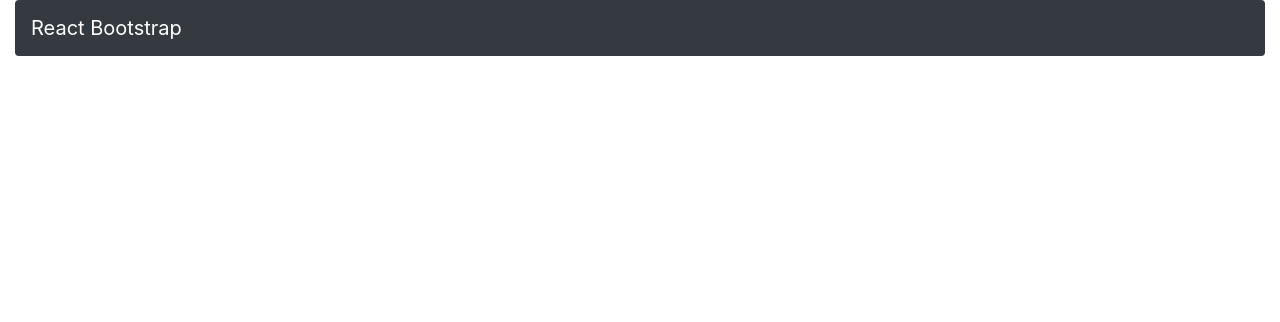
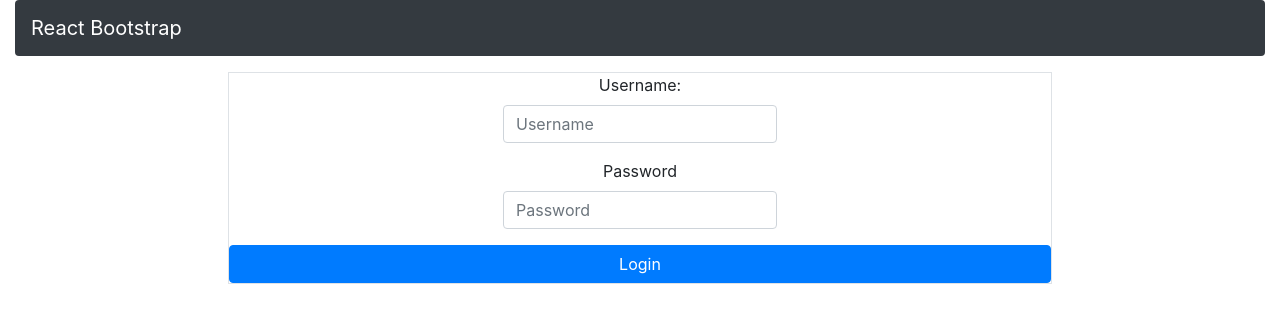
Before and after one commit to Vincent440/passport-mern-mysql, a React (Create React App) app in the folder client/: page /login in a window 1280 px wide. Shown: the top 322 px of the page. Built offline with nearby package versions, Linux system fonts and the light colour scheme; no server answers.

Commit message:
restyled next is input validation and posting login

```diff
--- a/client/src/App.js
+++ b/client/src/App.js
@@ -1,5 +1,5 @@
 import React from "react";
-import { BrowserRouter as Router, Route, Switch } from "react-router-dom";
+import { BrowserRouter as Router, Route, Switch, Redirect } from "react-router-dom";
 import Container from 'react-bootstrap/Container';
 import Login from "./pages/Login";
 import TopNav from "./components/TopNav";
@@ -11,15 +11,10 @@ class App extends React.Component {
     loggedIn:false
   };
 
-  setAppUserStatus = user => {
+  setAppUserStatus = (user) => {
     this.setState({
-        user: user
+      user,loggedIn: true
     });
-  };
-  updateAppLoginState = boolean => {
-      this.setState({
-          loggedIn: boolean
-      });
   };
 
   render() {
@@ -28,8 +23,10 @@ class App extends React.Component {
         <Container fluid>
           <TopNav />
           <Switch>
-            <Route exact path="/" component={Login} />
-            <Route exact path="/welcome" component={Dashboard} />
+          <Route exact path="/" render={() => (
+                this.state.loggedIn ? (<Dashboard />) : (<Redirect updateLogin={()=>this.setAppUserStatus} to="/login" />)
+            )} />
+            <Route exact path="/login" component={Login} />
           </Switch>
         </Container>
       </Router>
--- a/client/src/pages/Login.js
+++ b/client/src/pages/Login.js
@@ -9,7 +9,9 @@ import API from "../utils/API";
 
 class Login extends React.Component {
     state = {
-        redirectToReferrer: false
+        redirectToReferrer: false,
+        username:"",
+        password:""
     }
     componentDidMount() {
         this.checkLoginStatus();
@@ -20,11 +22,22 @@ class Login extends React.Component {
             console.log(res)
         });
     }
+    handleSubmit = (event) => {
+        event.preventDefault();
+        this.postLogin({username:this.state.username,password:this.state.password});
+    }
     postLogin = (userData) => {
+        console.log("Posting Login:"+userData);
         API.postUserLogin(userData).then(res=>{
             console.log(res)
         });
     }
+    handleInputChange = event => {
+        const { name, value } = event.target;
+        this.setState({
+          [name]: value
+        });
+    };
 
     render() {
         // const { redirectToReferrer } = this.state
@@ -34,22 +47,22 @@ class Login extends React.Component {
         // }
 
         return (
-            <Row>
-                <Col>
-                    <Form>
-                        <Form.Row>
+            <Row className="justify-content-center">
+                <Col xs="8">
+                    <Form onSubmit={(e)=>this.handleSubmit(e)} className="text-center border">
+                        <Form.Row className="justify-content-center">
                             <Form.Group controlId="loginUsername">
-                                <Form.Label>Username</Form.Label>
-                                <Form.Control autoComplete="username" type="text" name="username" placeholder="Username" />
+                                <Form.Label>Username: {this.state.username}</Form.Label>
+                                <Form.Control onChange={this.handleInputChange} autoComplete="username" type="text" name="username" placeholder="Username" />
                             </Form.Group>
                         </Form.Row>
-                        <Form.Row>
+                        <Form.Row className="justify-content-center">
                             <Form.Group controlId="loginPassword">
                                 <Form.Label>Password</Form.Label>
-                                <Form.Control autoComplete="current-password" type="password" name="password" placeholder="Password" />
+                                <Form.Control onChange={this.handleInputChange} autoComplete="current-password" type="password" name="password" placeholder="Password" />
                             </Form.Group>
                         </Form.Row>
-                        <Button variant="primary" onClick={()=>this.postLogin}>Login</Button>
+                        <Button type="submit" size="block" variant="primary">Login</Button>
                     </Form>
                 </Col>
             </Row>
```
Also changed, not shown: 1 other file (tests, documents, lock files or other folders).
